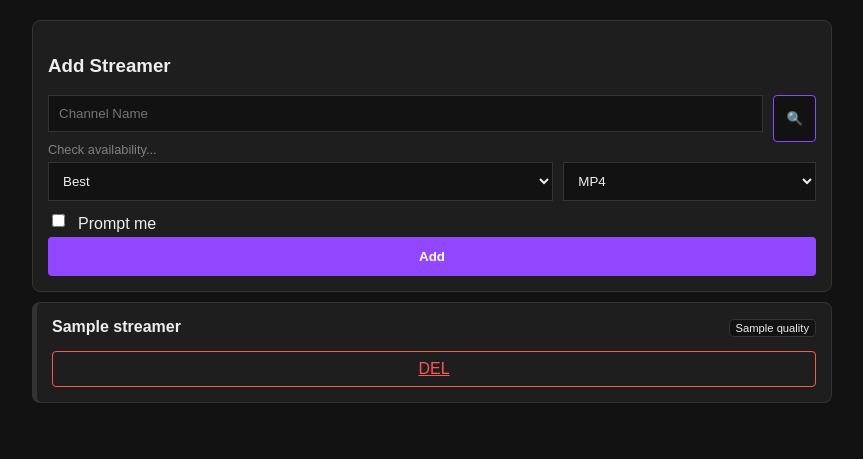
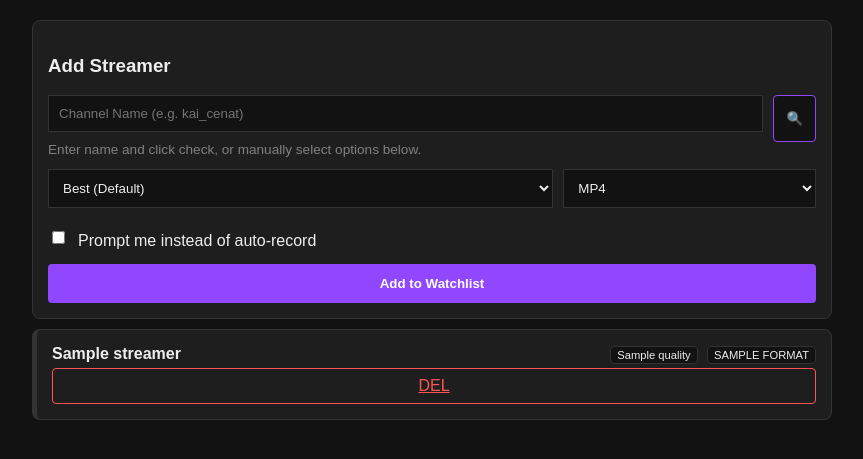
Before and after one commit to Fatiguita/Fused-con, a Flask app: template templates/index.html in a window 1280 px wide. Shown: the part 60-519 px from the top of the page, without its empty margins (208-1071 px from the left). Run offline with Flask 3, Linux system fonts and the light colour scheme; the template is opened without the code that fills it: most values are stand-ins (such as "Sample title", 1, 10 or a date in 2020).

Commit message:
Update index.html

```diff
--- a/templates/index.html
+++ b/templates/index.html
@@ -1,29 +1,71 @@
 {% extends "base.html" %}
 {% block content %}
+
 <div class="card">
     <h3>Add Streamer</h3>
     <form action="/add" method="POST">
+        <!-- Input and Check Button -->
         <div style="display:flex; gap:10px;">
-            <input type="text" id="sName" name="name" placeholder="Channel Name" required>
+            <input type="text" id="sName" name="name" placeholder="Channel Name (e.g. kai_cenat)" required autocomplete="off">
             <button type="button" onclick="check()" style="width:auto; background:var(--bg); border:1px solid var(--accent); color:var(--accent);">🔍</button>
         </div>
-        <div id="hint" style="font-size:0.8em; color:gray; margin-bottom:5px;">Check availability...</div>
+
+        <!-- Status Message -->
+        <div id="hint" style="font-size:0.85em; color:gray; margin-bottom:10px; min-height:1.2em;">
+            Enter name and click check, or manually select options below.
+        </div>
+
+        <!-- Quality and Format Selectors -->
         <div style="display:grid; grid-template-columns:2fr 1fr; gap:10px;">
-            <select name="quality" id="qual"><option value="best">Best</option><option value="audio_only">Audio Only</option></select>
-            <select name="format"><option value="mp4">MP4</option><option value="ts">TS</option></select>
+            <select name="quality" id="qual">
+                <option value="best">Best (Default)</option>
+                <option value="1080p60">1080p60</option>
+                <option value="720p60">720p60</option>
+                <option value="720p">720p</option>
+                <option value="480p">480p</option>
+                <option value="360p">360p</option>
+                <option value="160p">160p</option>
+                <option value="audio_only">Audio Only</option>
+            </select>
+
+            <select name="format">
+                <option value="mp4">MP4</option>
+                <option value="mkv">MKV</option>
+                <option value="ts">TS</option>
+            </select>
         </div>
-        <label style="display:flex; align-items:center; gap:10px;"><input type="checkbox" name="manual" style="width:auto;"> Prompt me</label>
-        <button type="submit">Add</button>
+
+        <!-- Manual Mode Checkbox -->
+        <label style="display:flex; align-items:center; gap:10px; margin-top:10px;">
+            <input type="checkbox" name="manual" style="width:auto;">
+            Prompt me instead of auto-record
+        </label>
+
+        <button type="submit" style="margin-top:10px;">Add to Watchlist</button>
     </form>
 </div>
 
+<!-- Active Streamers List -->
 {% for n, c in streamers.items() %}
 <div class="card" style="border-left:5px solid {% if 'Recording' in status.get(n,'') %}#f00{% elif 'Waiting' in status.get(n,'') %}#fa0{% else %}var(--border){% endif %};">
-    <div style="display:flex; justify-content:space-between;"><strong>{{ n }}</strong><div><span class="tag">{{ c['quality'] }}</span>{% if c['manual'] %}<span class="tag">MANUAL</span>{% endif %}</div></div>
-    <p style="color:var(--accent); font-size:0.9em;">{{ status.get(n, 'Checking...') }}</p>
+    <div style="display:flex; justify-content:space-between;">
+        <strong>{{ n }}</strong>
+        <div>
+            <span class="tag">{{ c['quality'] }}</span>
+            <span class="tag" style="text-transform:uppercase;">{{ c['format'] }}</span>
+            {% if c['manual'] %}<span class="tag">MANUAL</span>{% endif %}
+        </div>
+    </div>
+
+    <p style="color:var(--accent); font-size:0.9em; margin:5px 0;">{{ status.get(n, 'Checking...') }}</p>
+
     <div style="display:flex; gap:5px;">
-        {% if 'Waiting' in status.get(n,'') %}<a href="/record/{{ n }}" style="flex:1; text-align:center; background:#28a745; padding:8px; color:white; border-radius:4px;">START</a>{% endif %}
-        {% if 'Recording' in status.get(n,'') %}<a href="/stop/{{ n }}" style="flex:1; text-align:center; background:#dc3545; padding:8px; color:white; border-radius:4px;">STOP</a>{% endif %}
+        {% if 'Waiting' in status.get(n,'') %}
+            <a href="/record/{{ n }}" style="flex:1; text-align:center; background:#28a745; padding:8px; color:white; border-radius:4px;">START</a>
+        {% endif %}
+        {% if 'Recording' in status.get(n,'') %}
+            <a href="/stop/{{ n }}" style="flex:1; text-align:center; background:#dc3545; padding:8px; color:white; border-radius:4px;">STOP</a>
+        {% endif %}
         <a href="/delete/{{ n }}" style="flex:1; text-align:center; border:1px solid #f55; color:#f55; padding:8px; border-radius:4px;">DEL</a>
     </div>
 </div>
@@ -34,15 +76,49 @@ function check() {
     const n = document.getElementById('sName').value;
     const h = document.getElementById('hint');
     const s = document.getElementById('qual');
-    if(!n) return;
-    h.innerText = "Checking...";
-    fetch('/api/check_qualities', {method:'POST', headers:{'Content-Type':'application/json'}, body:JSON.stringify({name:n})})
-    .then(r=>r.json()).then(d=>{
-        if(d.status==='online'){
-            h.innerText="✅ Online"; h.style.color="#4f4"; s.innerHTML="";
-            d.qualities.forEach(q=>{let o=document.createElement('option'); o.value=q; o.innerText=q; s.appendChild(o)});
-        } else { h.innerText="⚪ Offline (Using Best)"; h.style.color="orange"; }
+
+    if(!n) {
+        h.innerText = "⚠️ Please enter a name first.";
+        h.style.color = "#f55";
+        return;
+    }
+
+    h.innerText = "⏳ Checking Twitch availability...";
+    h.style.color = "gray";
+
+    fetch('/api/check_qualities', {
+        method:'POST',
+        headers:{'Content-Type':'application/json'},
+        body:JSON.stringify({name:n})
+    })
+    .then(r=>r.json())
+    .then(d=>{
+        if(d.status === 'online'){
+            h.innerText="✅ Streamer is ONLINE! Updated quality list.";
+            h.style.color="#4f4";
+
+            // Only clear and replace list if they are ONLINE
+            s.innerHTML="";
+            d.qualities.forEach(q=>{
+                let o=document.createElement('option');
+                o.value=q;
+                o.innerText=q;
+                s.appendChild(o)
+            });
+        } else if (d.status === 'offline') {
+            h.innerText="⚪ Streamer is OFFLINE. Please select quality manually (Defaults to Best if selection unavailable).";
+            h.style.color="orange";
+            // We DO NOT clear the list here, so the user can still pick 1080p/720p manually
+        } else {
+            h.innerText="❌ Error: " + (d.message || "Unknown");
+            h.style.color="#f55";
+        }
+    })
+    .catch(e => {
+        h.innerText="❌ Network Error";
+        h.style.color="#f55";
     });
 }
 </script>
+
 {% endblock %}
```
